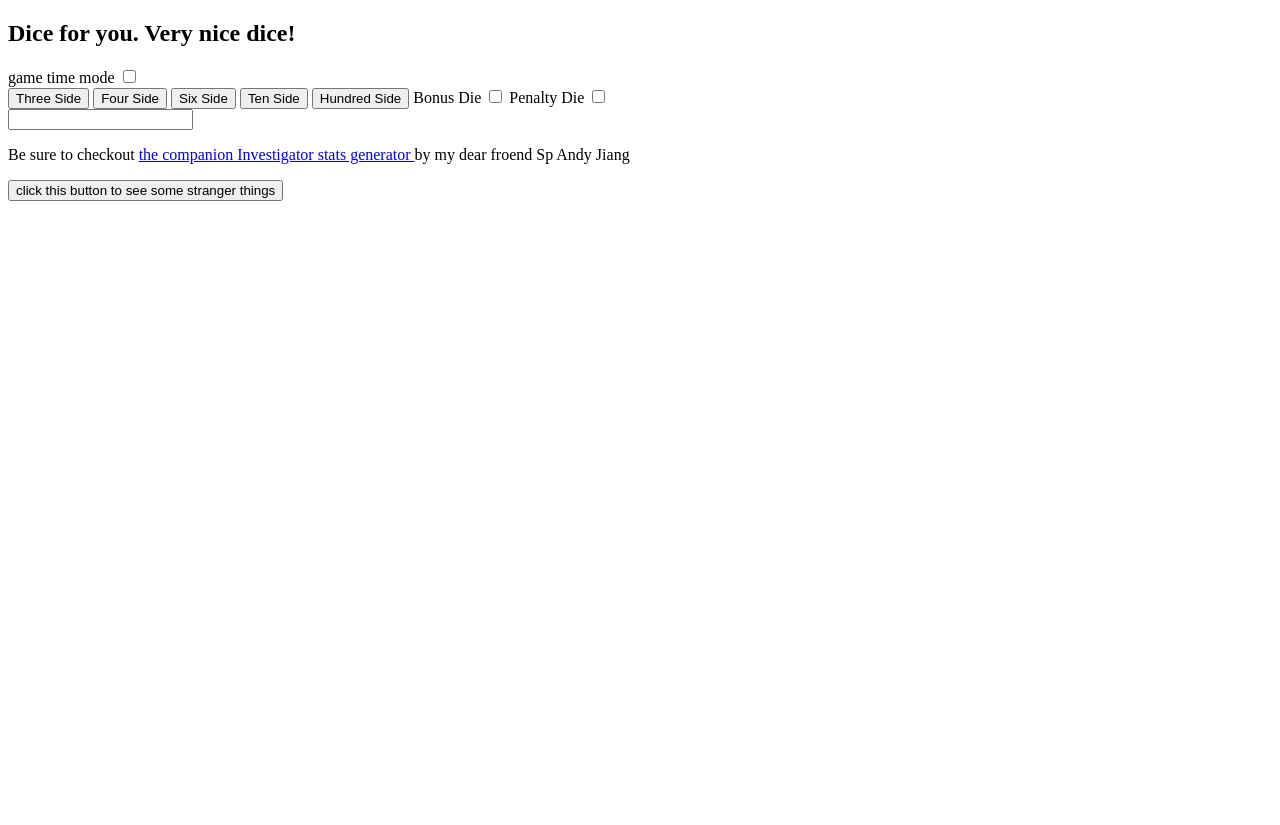
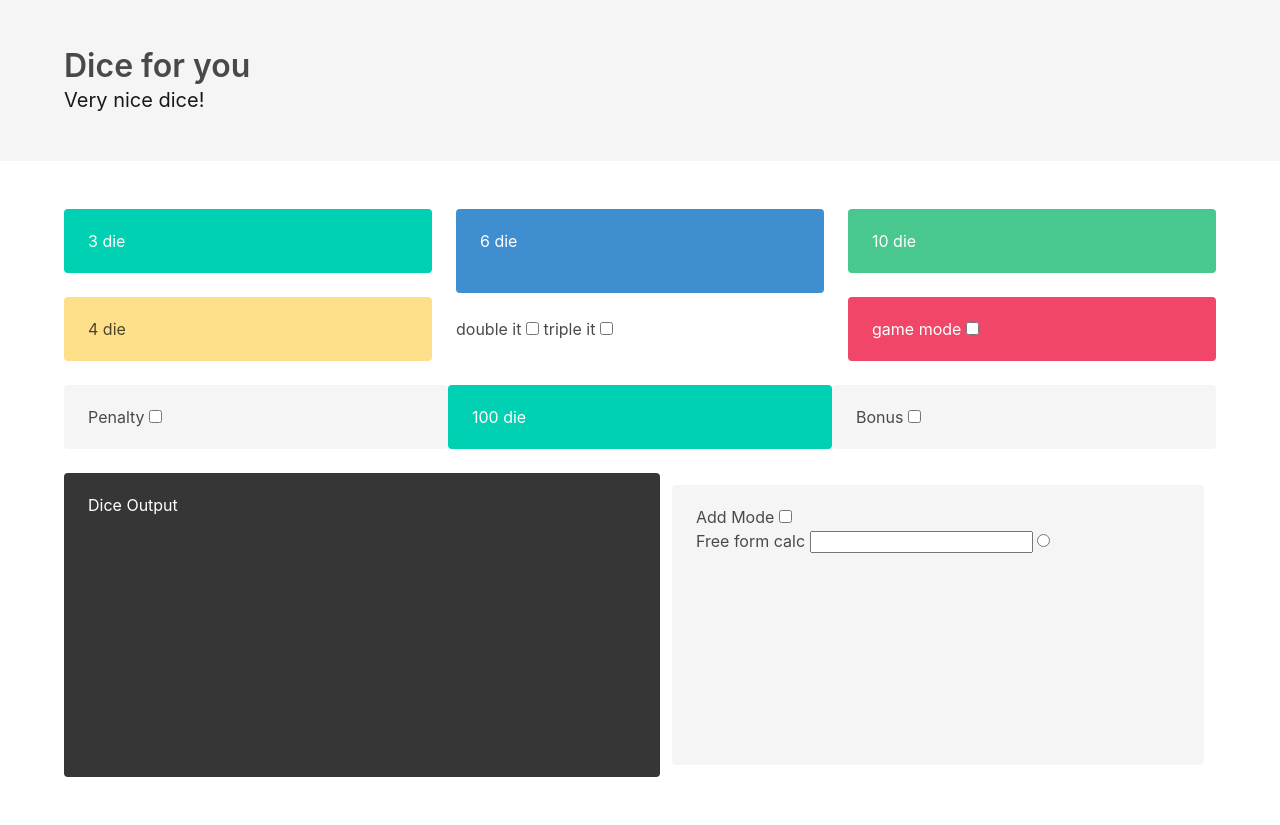
Before and after one commit to WesleyDRobinson/dice, a plain HTML site: page public/index.html in a window 1280 px wide. Before the commit the page ends 800 px from the top, so only its background shows below. Drawn offline with nearby package versions, Linux system fonts and the light colour scheme.

Commit message:
mostly working version

```diff
--- a/public/app.js
+++ b/public/app.js
@@ -1,28 +1,43 @@
 // logic
 
+// app
 function roll(sides) {
     return Number.isInteger(sides) ? (Math.floor(Math.random() * sides)) + 1 : new TypeError('sides must be an integer');
 }
+function handleDice(e) {
+    var validDice = ['d3', 'd4', 'd6', 'd10', 'd100'];
+    var id = e.target.id;
+    if (!validDice.includes(id)) return;
 
-// app
-var output = document.querySelector('#output');
-document.querySelector('#buttons-box').addEventListener('click', function (e) {
-    var target = e.target;
-    if (target.nodeName !== 'BUTTON') return;
-    var sides = parseInt(target.id);
-    var roll1 = roll(sides);
+    e.preventDefault();
+    var diceResult = document.querySelector('#dice-result');
+    var sides = parseInt(id.match(/\d+/)[0]);
+    var rollResult = roll(sides);
 
     if (sides === 100) {
-        var roll2 = roll(sides);
-        console.log(roll1, roll2);
-        var bonus = document.querySelector('#bonus-die').value;
-        var penalty = get('penalty-die').value;
-        if (penalty) return output.innerHTML = Math.max(roll1, roll2);
-        if (bonus) return output.innerHTML = Math.min(roll1, roll2);
+        var rollResult2 = roll(sides);
+        console.log(rollResult, rollResult2);
+        var bonus = document.querySelector('#bonus-die').checked ? Math.min(rollResult, rollResult2) : false;
+        var penalty = document.querySelector('#penalty-die').checked ? Math.max(rollResult, rollResult2) : false;
     }
 
-    output.innerHTML = roll1;
-});
+    var double = document.querySelector('#double').checked;
+    var triple = document.querySelector('#triple').checked;
+    if (double) rollResult *= 2;
+    if (triple) rollResult *= 3;
+
+    var addMode = document.querySelector('#add-mode').checked;
+    var sumNums = document.querySelector('#sum-nums');
+    sumNums.value = addMode ? sumNums.value += rollResult : null;
+    sumNums.innerHTML = sumNums.value || null;
+
+    if (penalty) { diceResult.innerHTML = penalty }
+    else if (bonus) { diceResult.innerHTML = bonus }
+    else diceResult.innerHTML = rollResult;
+
+    return e;
+}
+document.querySelector('#dice-box').addEventListener('click', handleDice, false);
 
 // API
 var die = parseInt(document.URL.split('#')[1]);
@@ -36,13 +51,6 @@ if (Number.isInteger(die)) {
 //404.js
 
 // helpers
-var get = function get(string) {
-    if (typeof string !== 'string') {
-        get = document.querySelectorAll;
-        return new TypeError('get([string]')
-    }
-    return document.getElementById
-};
 function toggleDiv(divId) {
     var div = document.querySelector('#' + divId);
     div.hidden = !div.hidden;
--- a/public/index.html
+++ b/public/index.html
@@ -1,37 +1,110 @@
 <!DOCTYPE html>
 <html lang="en">
 <head>
+
     <meta charset="UTF-8">
     <title>Dice for You!</title>
 
     <!--CSSs-->
-    <link rel="stylesheet" href="./main.css">
+    <link rel="stylesheet" href="https://maxcdn.bootstrapcdn.com/font-awesome/4.6.3/css/font-awesome.min.css">
+    <link rel="stylesheet" href="https://cdnjs.cloudflare.com/ajax/libs/bulma/0.2.1/css/bulma.min.css" type="text/css">
+    <style>
+        div {
+            cursor: default;
+        }
+
+        span#dice-result {
+            display: block;
+            height: 30vh;
+        }
+    </style>
+
 </head>
 <body>
-<div id="big-result" hidden></div>
-<h2>Dice for you. Very nice dice!</h2>
-<div>
-    <label for="game-time-mode">game time mode</label>
-    <input type="checkbox" id="game-time-mode">
-</div>
-<div id="buttons-box">
-    <button name="3" id="3" class="button-die">Three Side</button>
-    <button name="4" id="4" class="button-die">Four Side</button>
-    <button name="6" id="6" class="button-die">Six Side</button>
-    <button name="10" id="10" class="button-die">Ten Side</button>
-    <button name="100" id="100" class="button-die">Hundred Side</button>
-    <label for="bonus-die">Bonus Die</label>
-    <input type="checkbox" id="bonus-die">
-    <label for="penalty-die">Penalty Die</label>
-    <input type="checkbox" id="penalty-die">
-</div>
-<div>
-    <input type="">
-</div>
+<section class="hero is-light">
+    <div class="hero-body">
+        <div class="container">
+            <h1 class="title">
+                Dice for you
+            </h1>
+            <h2 class="subtitle">
+                Very nice dice!
+            </h2>
+        </div>
+    </div>
+</section>
 
-<div id="output"></div>
+<section class="section" id="dice-box">
+    <div class="container">
+        <div class="tile is-ancestor">
+            <div class="tile is-vertical">
+                <div class="tile">
+                    <div class="tile is-parent is-vertical">
+                        <div id="d3" class="tile is-child notification is-primary">
+                            3 die
+                        </div>
+                        <div id="d4" class="tile is-child notification is-warning">
+                            4 die
+                        </div>
+                    </div>
+                    <div class="tile is-parent is-vertical">
+                        <div id="d6" class="tile is-child notification is-info">
+                            6 die
+                        </div>
+                        <div class="tile is-child">
+                            <label for="double">double it</label>
+                            <input type="checkbox" id="double">
+                            <label for="triple">triple it</label>
+                            <input type="checkbox" id="triple">
+                        </div>
+                    </div>
+                    <div class="tile is-parent is-vertical">
+                        <div id="d10" class="tile is-child notification is-success">
+                            10 die
+                        </div>
+                        <div class="tile is-child notification is-danger">
+                            <label for="game-mode">game mode</label>
+                            <input type="checkbox" id="game-mode">
+                        </div>
+                    </div>
+                </div>
+                <div class="tile is-parent">
+                    <div class="tile is-child notification is-light is-bold">
+                        <label for="penalty-die">Penalty</label>
+                        <input type="checkbox" id="penalty-die">
+                    </div>
+                    <div id="d100" class="tile is-child notification is-primary is-bold">
+                        100 die
+                    </div>
+                    <div class="tile is-child notification is-light is-bold">
+                        <label for="bonus-die">Bonus</label>
+                        <input type="checkbox" id="bonus-die">
+                    </div>
+                </div>
+                <div class="tile is-parent">
+                    <div class="tile is-child notification is-dark">
+                        <p>Dice Output</p>
+                        <span id="dice-result"></span>
+                    </div>
+                    <div class="tile is-parent">
+                        <div class="tile is-child notification is-light is-bold">
+                            <label for="add-mode">Add Mode</label>
+                            <input type="checkbox" id="add-mode">
+                            <div id="sum-nums"></div>
+                            <div id="calc">
+                                <label for="free-form">Free form calc</label>
+                                <input type="number" id="free-form">
+                                <input type="radio">
+                            </div>
+                        </div>
+                    </div>
+                </div>
+            </div>
+        </div>
+    </div>
+</section>
 
-<div>
+<div hidden>
     <p>
         Be sure to checkout
         <a href="http://blog.andyjiang.com/cthulhu-investigator-generator/">
```
